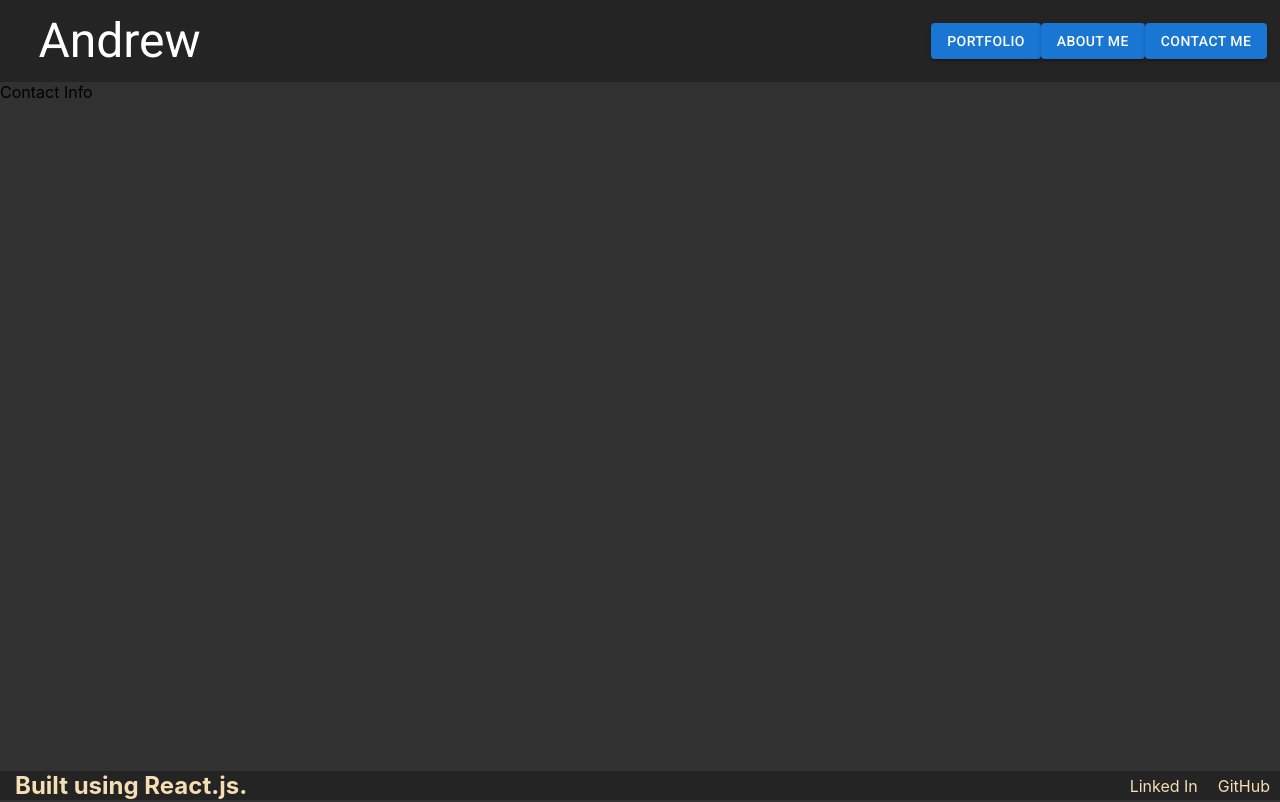
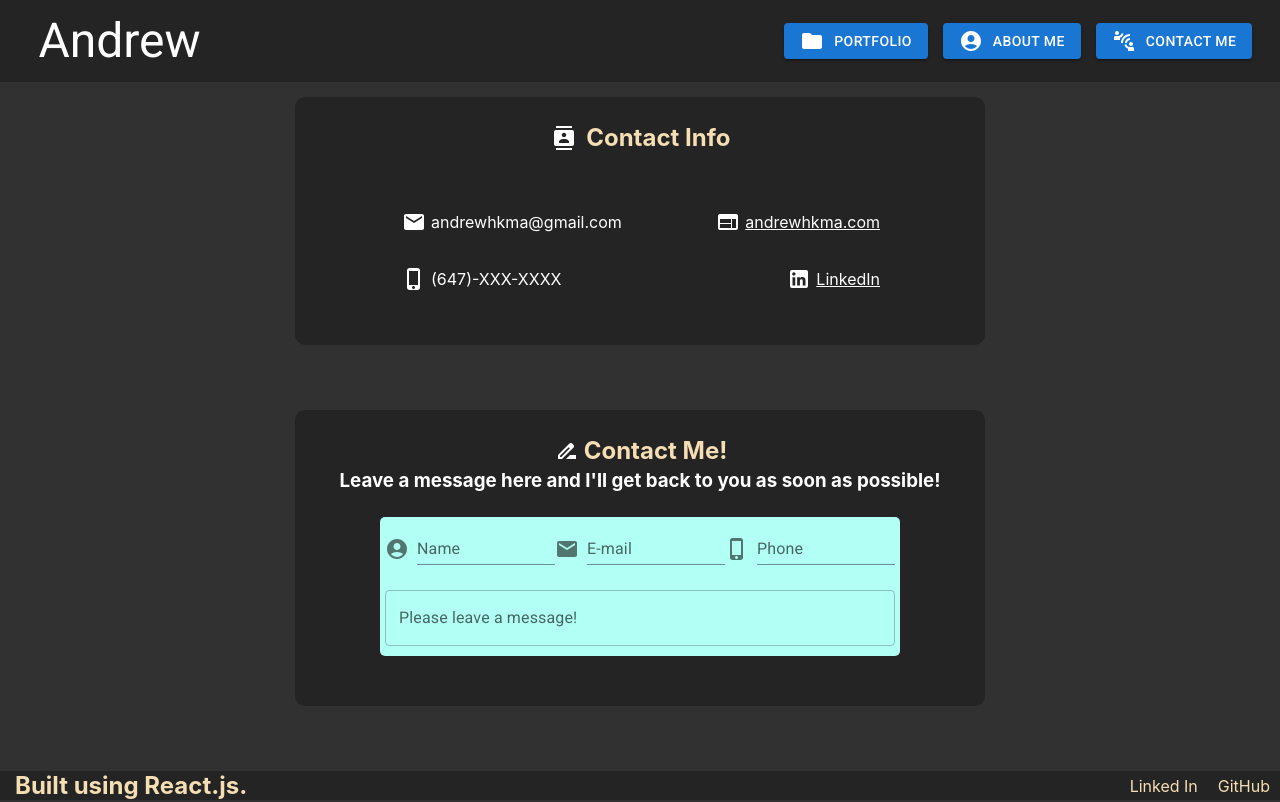
Before and after one commit to vndrewhk/portfolio-page, a React (Create React App) app: page /contact in a window 1280 px wide. Built offline with nearby package versions, Linux system fonts and the light colour scheme.

Commit message:
Nearly finished contact me

```diff
--- a/package.json
+++ b/package.json
@@ -7,7 +7,7 @@
     "@emotion/styled": "^11.6.0",
     "@fontsource/roboto": "^4.5.1",
     "@mui/icons-material": "^5.3.1",
-    "@mui/material": "^5.3.0",
+    "@mui/material": "^5.3.1",
     "@mui/styles": "^5.3.0",
     "@reduxjs/toolkit": "^1.7.1",
     "@testing-library/jest-dom": "^5.16.1",
--- a/src/components/Header/header-route.js
+++ b/src/components/Header/header-route.js
@@ -1,23 +1,26 @@
 import Button from "@mui/material/Button";
 import styles from "./header-routes.module.css";
-
+import ConnectWithoutContactIcon from "@mui/icons-material/ConnectWithoutContact";
+import AccountCircleIcon from "@mui/icons-material/AccountCircle";
+import FolderIcon from "@mui/icons-material/Folder";
 import { NavLink } from "react-router-dom";
 
 const HeaderRoutes = () => {
   return (
     <div>
-      <NavLink to="/Portfolio">
+      <NavLink className={styles["header-button"]} to="/Portfolio">
         <Button className={styles["header-button"]} variant="contained">
-          Portfolio
+          <FolderIcon className={styles["route-button"]} /> Portfolio
         </Button>
       </NavLink>
-      <NavLink to="/about-me">
+      <NavLink className={styles["header-button"]} to="/about-me">
         <Button className={styles["header-button"]} variant="contained">
-          About Me
+          <AccountCircleIcon className={styles["route-button"]} /> About Me
         </Button>
       </NavLink>
-      <NavLink to="contact">
+      <NavLink className={styles["header-button"]} to="contact">
         <Button className={styles["header-button"]} variant="contained">
+          <ConnectWithoutContactIcon className={styles["route-button"]} />{" "}
           Contact Me
         </Button>
       </NavLink>
--- a/src/components/Header/header-routes.module.css
+++ b/src/components/Header/header-routes.module.css
@@ -1,10 +1,19 @@
 .header-button {
-  margin-right: 5px;
+  margin-right: 15px;
   font-family: Impact, Haettenschweiler, "Arial Narrow Bold", sans-serif;
   background-color: #1ad1b9;
   color:rgb(0, 0, 0)
+
 }
 .header-button:hover{
   background-color: #3d9185;
   color:rgb(214, 214, 214)
 }
+
+.header-button:active{
+  background-color: red;
+}
+
+.route-button{
+  padding-right: 10px;
+}
--- a/src/components/pages/Contact.js
+++ b/src/components/pages/Contact.js
@@ -1,9 +1,11 @@
-import styles from "./pages.module.css";
-
+import styles from "./contact.module.css";
+import ContactForm from "./ContactForm";
+import ContactInfo from "./ContactInfo";
 const Contact = () => {
   return (
     <div className={styles.main}>
-      <>Contact Info</>
+      <ContactInfo></ContactInfo>
+      <ContactForm></ContactForm>
     </div>
   );
 };
--- /dev/null
+++ b/src/components/pages/ContactForm.js
@@ -0,0 +1,58 @@
+import styles from "./contact.module.css";
+import { TextField, Typography, Box } from "@mui/material";
+import DriveFileRenameOutlineIcon from "@mui/icons-material/DriveFileRenameOutline";
+import AccountCircle from "@mui/icons-material/AccountCircle";
+import EmailIcon from "@mui/icons-material/Email";
+import PhoneIphoneIcon from "@mui/icons-material/PhoneIphone";
+
+
+const ContactForm = () => {
+  return (
+    <div className={styles["contact-info-box"]}>
+      <Typography
+        variant="p1"
+        component="h2"
+        className={styles["contact-info-title"]}
+      >
+        <span className={styles.icon}>
+          <DriveFileRenameOutlineIcon />
+        </span>
+        <span>Contact Me!</span>
+      </Typography>
+
+      <Typography
+        variant="p1"
+        component="h3"
+        className={styles["contact-form-message"]}
+      >
+        Leave a message here and I'll get back to you as soon as possible!
+      </Typography>
+
+      <form className={styles["contact-form-field"]}>
+        <Box className = {styles['contact-form-info']}>
+          <AccountCircle sx={{ color: "action.active", mr: 1, my: 0.5 }} />
+          <TextField id="input-with-sx" label="Name" variant="standard" />
+          <EmailIcon sx={{ color: "action.active", mr: 1, my: 0.5 }} />
+          <TextField id="input-with-sx" label="E-mail" variant="standard" />
+          <PhoneIphoneIcon sx={{ color: "action.active", mr: 1, my: 0.5 }} />
+          <TextField
+            id="input-with-sx"
+            label="Phone"
+            variant="standard"
+          />
+        </Box>
+        <TextField
+         className={styles['contact-form-textbox']}
+          id="outlined-multiline-flexible"
+          label="Please leave a message!"
+          multiline
+          maxRows={10}
+        //   value={value}
+        //   onChange={handleChange}
+        />
+      </form>
+    </div>
+  );
+};
+
+export default ContactForm;
--- /dev/null
+++ b/src/components/pages/ContactInfo.js
@@ -0,0 +1,67 @@
+import { Typography } from "@mui/material";
+import styles from "./contact.module.css";
+import EmailIcon from "@mui/icons-material/Email";
+import PhoneIphoneIcon from "@mui/icons-material/PhoneIphone";
+import WebIcon from "@mui/icons-material/Web";
+import ContactsIcon from "@mui/icons-material/Contacts";
+import LinkedInIcon from "@mui/icons-material/LinkedIn";
+
+const ContactInfo = () => {
+  return (
+    <div className={styles["contact-info-box"]}>
+      <Typography
+        variant="p1"
+        component="h2"
+        className={styles["contact-info-title"]}
+      >
+        <span className={styles.icon}>
+          <ContactsIcon />
+        </span>{" "}
+        <span>Contact Info</span>
+      </Typography>
+
+{/* Probably better to use columns and align it in a row rather than what I did here... */}
+      <div className={styles["contact-info"]}>
+        <div className={styles["contact-info-divider"]}>
+          <Typography variant="p1" component="p">
+            <span className={styles.icon}>
+              <EmailIcon />
+            </span>
+            <span className={styles["contact-info-text"]}>
+              andrewhkma@gmail.com
+            </span>
+          </Typography>
+          <Typography variant="p1" component="p">
+            <span className={styles.icon}>
+              <WebIcon />
+            </span>
+            <a href="andrewhkma.com" className={styles["contact-info-text"]}>
+              andrewhkma.com
+            </a>
+          </Typography>
+        </div>
+        <div className={styles["contact-info-divider"]}>
+          <Typography variant="p1" component="p">
+            <span className={styles.icon}>
+              <PhoneIphoneIcon />
+            </span>
+            <span className={styles["contact-info-text"]}>(647)-XXX-XXXX</span>
+          </Typography>
+          <Typography variant="p1" component="p">
+            <span className={styles.icon}>
+              <LinkedInIcon />
+            </span>
+            <a
+              href="https://www.linkedin.com/in/andrew-m-394714136/"
+              className={styles["contact-info-text"]}
+            >
+              LinkedIn
+            </a>
+          </Typography>
+        </div>
+      </div>
+    </div>
+  );
+};
+
+export default ContactInfo;
--- /dev/null
+++ b/src/components/pages/contact.module.css
@@ -0,0 +1,90 @@
+.main {
+  display: flex;
+  flex-direction: column;
+  align-items: center;
+  height: 90vh;
+  background-color: #313131;
+}
+
+.contact-info-box {
+  margin-top: 15px;
+  background-color: #252424;
+  padding: 25px;
+  border-radius: 10px;
+  display: flex;
+  flex-direction: column;
+  width: 50vw;
+  margin-bottom: 50px;
+}
+
+.contact-info-title {
+  align-self: center;
+  color: wheat;
+}
+
+.contact-info {
+  padding-left: 80px;
+  padding-right: 80px;
+  padding-top: 50px;
+  /* padding-bottom: 10px; */
+  display: flex;
+  flex-direction: column;
+  justify-content: flex-end;
+  flex-wrap: wrap;
+}
+
+.contact-info-divider {
+  display: flex;
+  flex-direction: row;
+  justify-content: space-between;
+  padding-bottom: 25px;
+}
+
+.icon {
+  padding-left: 2px;
+  padding-right: 5px;
+  padding-top: 4px;
+}
+
+.icon,
+.contact-info-text {
+  vertical-align: middle;
+  display: inline-block;
+  color: white;
+}
+
+/* ---------------------- */
+
+.contact-form-message {
+  color: white;
+  display: flex;
+  align-self: center;
+
+  margin-top: 25px;
+}
+
+.contact-form-field {
+  display: flex;
+  flex-direction: column;
+  background-color: #b1fff5;
+  border-radius: 5px;
+  margin-top: 25px;
+  margin-right: 60px;
+  margin-left: 60px;
+  margin-bottom: 25px;
+  padding-bottom: 10px;
+  padding-left: 5px;
+  padding-right: 5px;
+}
+
+.contact-form-info {
+  display: flex;
+  align-items: flex-end;
+  margin-bottom: 25px;
+}
+
+.contact-form-textbox {
+  display: flex;
+  /* align-self: center; */
+  justify-self: center;
+}
--- a/src/components/pages/pages.module.css
+++ b/src/components/pages/pages.module.css
@@ -1,6 +1,7 @@
 .main {
   display: flex;
   flex-direction: column;
+  align-items: center;
   height: 90vh;
   background-color: #313131;
   /* align-items: center; */
```
Also changed, not shown: 1 other file (tests, documents, lock files or other folders). Lines whose indentation alone changed are shown as unchanged.
